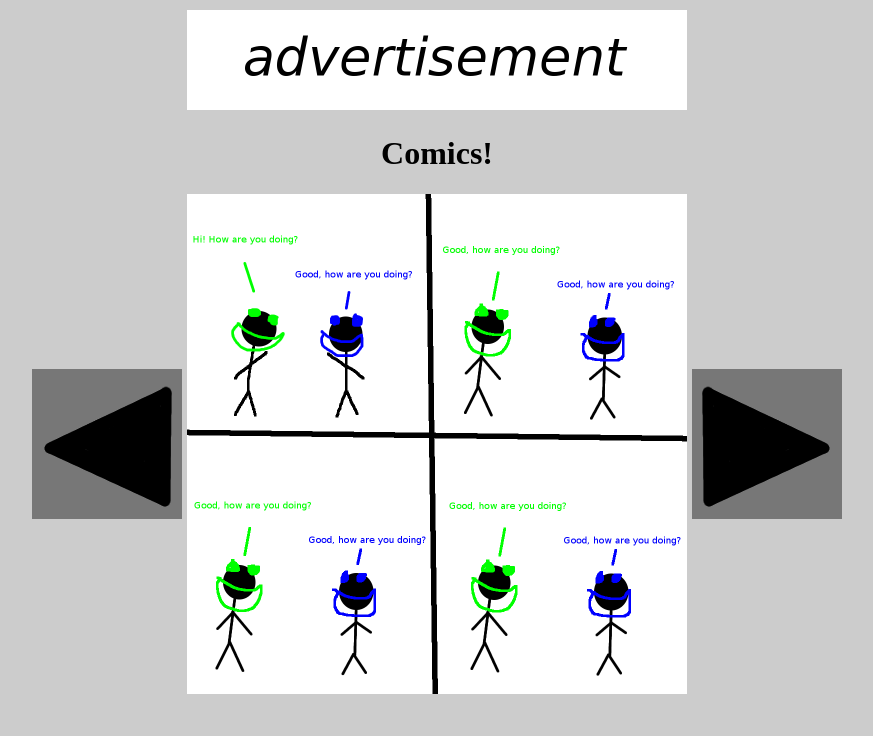
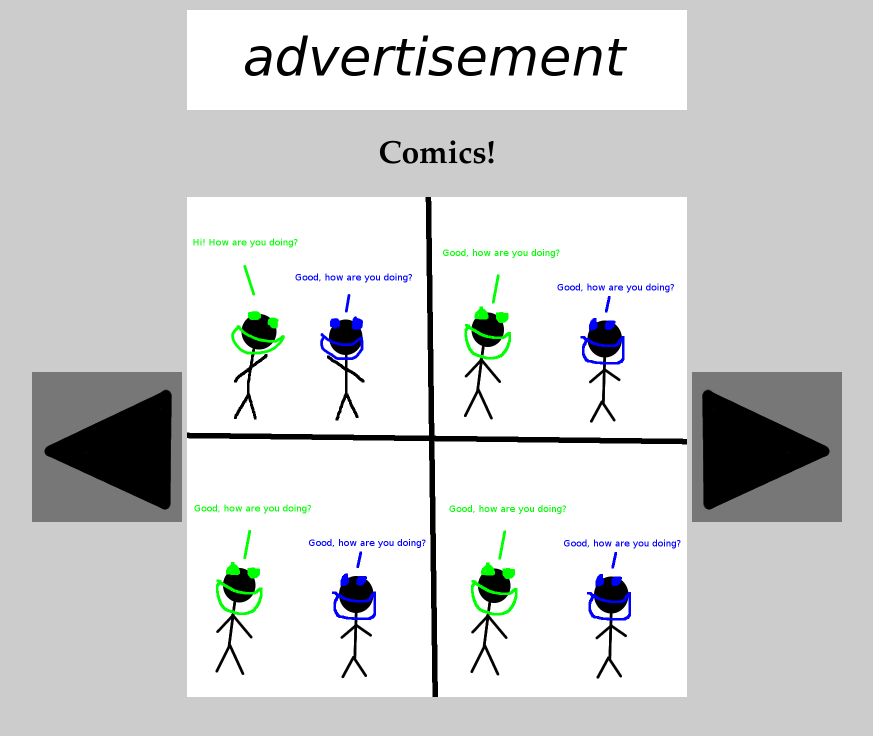
Before and after one commit to Zayah117/comic-project, a plain HTML site: page index.html in a window 1280 px wide. Shown: the whole page, without its empty margins (203-1076 px from the left). Drawn offline with nearby package versions, Linux system fonts and the light colour scheme.

Commit message:
Change font of heading

```diff
--- a/style.css
+++ b/style.css
@@ -1,5 +1,6 @@
 body {
 	background-color: #cccccc;
+	font-family: "Palatino Linotype", "Book Antiqua", Palatino, serif;
 }
 
 h1 {
```
Also changed, not shown: 1 other file.
